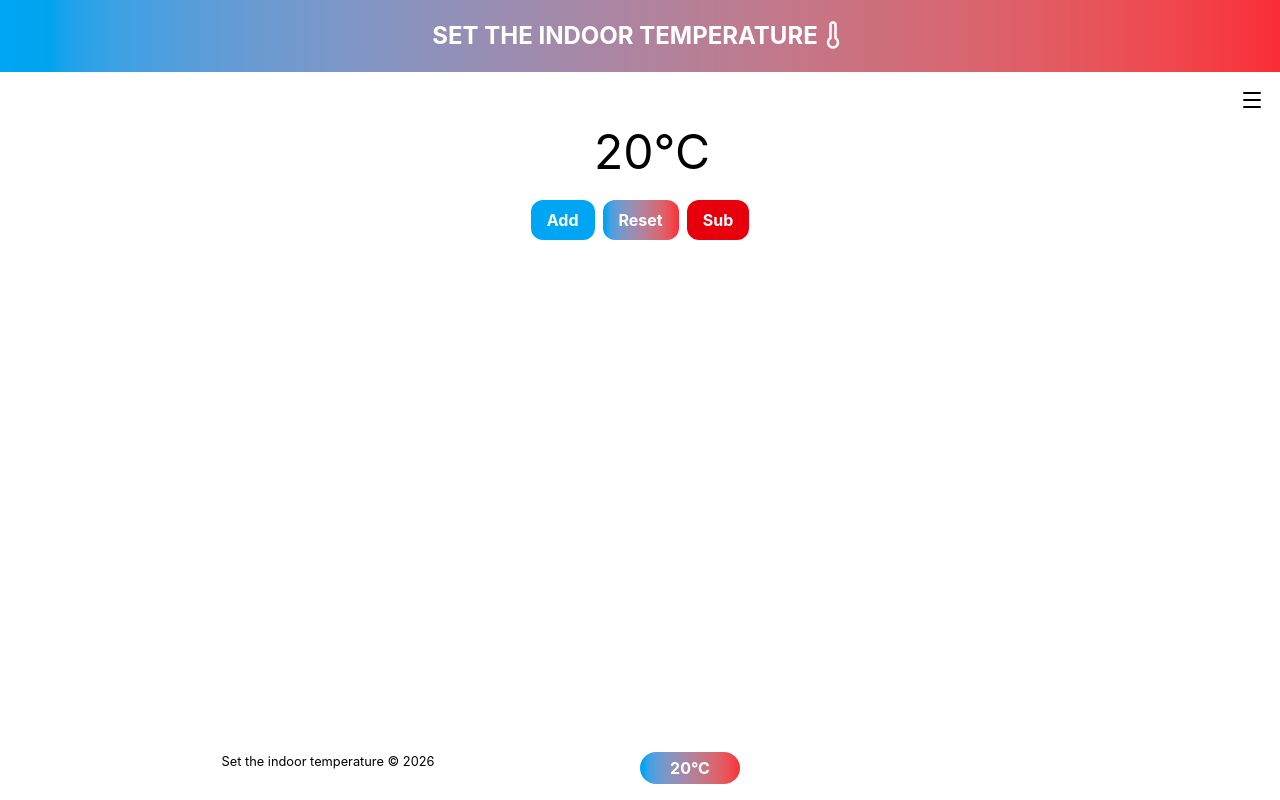
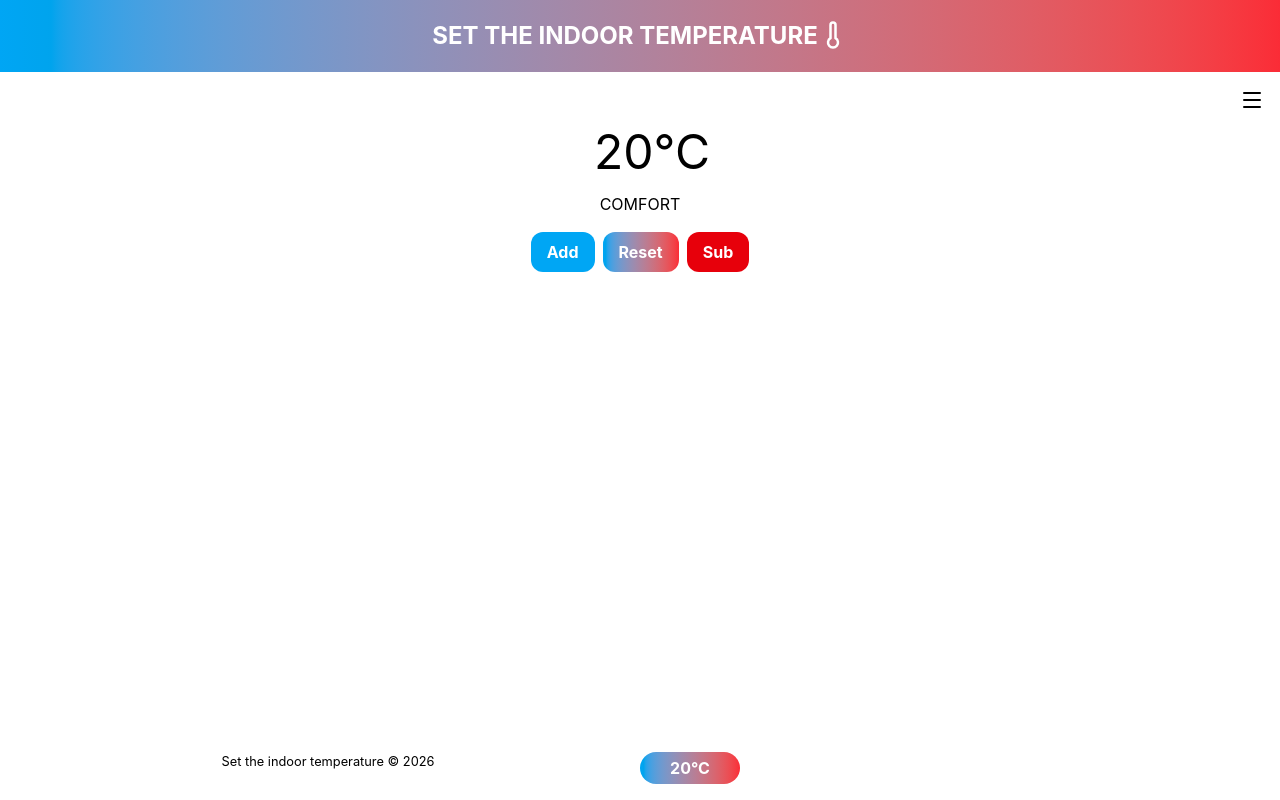
Before and after one commit to mariarita-depierro/react-context, a React (Vite) app: page / in a window 1280 px wide. Built offline with nearby package versions, Linux system fonts and the light colour scheme.

Commit message:
add temperatureStatus

```diff
--- a/src/components/sections/ThermostatSection.jsx
+++ b/src/components/sections/ThermostatSection.jsx
@@ -5,20 +5,29 @@ import ResetButton from "../ui/ResetButton";
 export default function ThermostatSection() {
   const { temperature, handleAddTemperature, handleSubTemperature } =
     useContext(ThermostatContext);
+
+  /* etichetta testuale (Freddo / Comfort / Caldo) */
+  const temperatureStatus = (temperature) =>
+    temperature === 20 ? "Comfort" : temperature < 20 ? "Freddo" : "Caldo";
   return (
     <section className="flex flex-col items-center mt-10">
-      <h2 className="text-5xl mb-6 ps-6">{temperature}°C</h2>
+      <h2 className="text-5xl mb-4 ps-6">{temperature}°C</h2>
+      <span className="text-black mb-4 uppercase">
+        {temperatureStatus(temperature)}
+      </span>
       <div className="flex gap-2 text-white font-bold">
         <button
-          className="bg-sky-500 py-2 px-4 rounded-xl cursor-pointer"
+          className="bg-sky-500 py-2 px-4 rounded-xl cursor-pointer disabled:bg-gray-300 disabled:text-gray-500 disabled:cursor-not-allowed transition-colors"
           onClick={handleAddTemperature}
+          disabled={temperature >= 28}
         >
           Add
         </button>
         <ResetButton></ResetButton>
         <button
-          className="bg-red-600 py-2 px-4 rounded-xl cursor-pointer"
+          className="bg-red-600 py-2 px-4 rounded-xl cursor-pointer disabled:bg-gray-300 disabled:text-gray-500 disabled:cursor-not-allowed transition-colors"
           onClick={handleSubTemperature}
+          disabled={temperature <= 16}
         >
           Sub
         </button>
--- a/src/components/ui/FooterBadge.jsx
+++ b/src/components/ui/FooterBadge.jsx
@@ -2,7 +2,16 @@ import { useContext } from "react";
 import ThermostatContext from "../../contexts/ThermostatContext";
 
 export default function FooterBadge() {
-  const { temperature } = useContext(ThermostatContext);
+  //Verifichiamo che il componente sia all'interno del Provider
+  const context = useContext(ThermostatContext);
+  if (!context) {
+    throw new Error(
+      "This component must be a child of the ThermostatContext provider component to access the context value with useContext()",
+    );
+  }
+
+  const { temperature } = context;
+
   return (
     <span className="bg-linear-to-r from-sky-500 to-red-500 text-white font-bold w-25 rounded-2xl p-1">
       {temperature}°C
```
